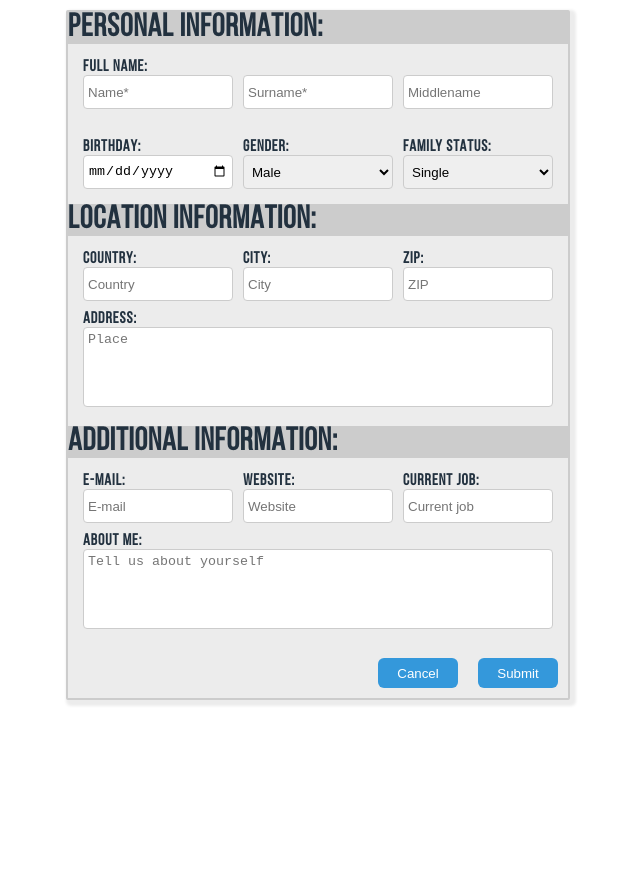
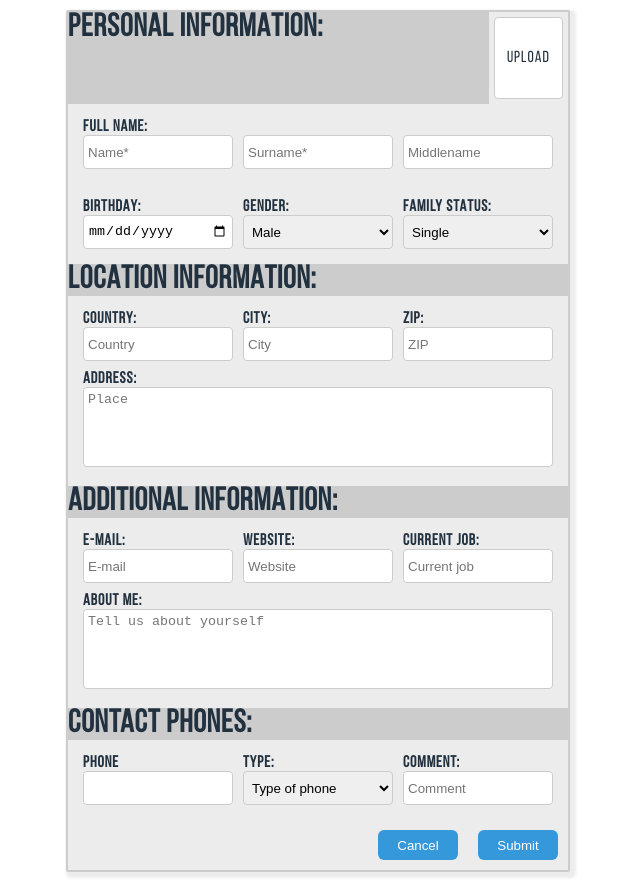
Before and after one commit to untael/contacts-frontend, a React (Create React App) app: page /create in a window 1280 px wide. Shown: the whole page, without its empty margins (76-716 px from the left). Before the commit the page ends 800 px from the top, so only its background shows below. Built offline with nearby package versions, Linux system fonts and the light colour scheme.

Commit message:
refactor (components): Minor

```diff
--- a/package.json
+++ b/package.json
@@ -8,9 +8,11 @@
     "react": "^16.4.2",
     "react-datepicker": "^1.6.0",
     "react-dom": "^16.4.2",
+    "react-input-mask": "^2.0.4",
     "react-redux": "^5.0.7",
     "react-router-dom": "^4.3.1",
-    "react-scripts": "1.1.5"
+    "react-scripts": "1.1.5",
+    "react-text-mask": "^5.4.3"
   },
   "scripts": {
     "start": "react-scripts start",
--- a/src/Components/ContactCreateForm/ContactCreateForm.js
+++ b/src/Components/ContactCreateForm/ContactCreateForm.js
@@ -4,12 +4,16 @@ import 'react-datepicker/dist/react-datepicker.css'
 import axios from 'axios'
 import UI from '../Popup/index'
 import Toast from '../Popup/toast'
+import '../Popup/popup.css'
+import InputMask from 'react-input-mask'
 
 class ContactCreateForm extends React.Component {
   constructor (props) {
     super(props)
     this.state = {
-      contact: {},
+      contact: {
+        // phones: [],
+      },
     }
   }
 
@@ -25,14 +29,21 @@ class ContactCreateForm extends React.Component {
     }
   }
 
-  updateList = () => {
-    this.props.updateList()
-  }
-
   handleInputChange = (event) => {
     const target = event.target
     const value = target.value
     const name = target.name
+    // console.log(name)
+    // console.log(value)
+    // if (name === 'number' || name === 'type' || name === 'comment') {
+    //   console.log('you are here')
+    //   this.setState({
+    //     contact: {
+    //       ...this.state.contact.phones, [name]: value,
+    //     },
+    //   })
+    //   console.log('state', this.state.contact)
+    // }
     if (value !== '') {
       this.setState({
         contact: {
@@ -49,11 +60,12 @@ class ContactCreateForm extends React.Component {
   }
 
   handleUploadFile = () => {
-    const fileInput = document.getElementById('file')
+    const fileInput = document.getElementById('image')
     fileInput.click()
   }
 
   handleSubmit = () => {
+    console.log(this.state.contact)
     if ((this.state.contact.name) && (this.state.contact.surname)) {
       UI.Toast.create(Toast.type.SUCCESS, 'Contact successfully created')
       const contact = this.state.contact
@@ -63,7 +75,7 @@ class ContactCreateForm extends React.Component {
     } else {
       UI.Toast.create(Toast.type.ERROR, 'Fill required fields')
     }
-    this.updateList
+    this.props.updateList()
   }
 
   render () {
@@ -74,10 +86,10 @@ class ContactCreateForm extends React.Component {
             <div className="contact-create-form__container__title">
               Personal information:
             </div>
-            {/*<div className="contact-create-form__avatar" onClick={this.handleUploadFile}>*/}
-            {/*Upload*/}
-            {/*</div>*/}
-            {/*<input id="file" type="file" className="contact-create-form__input__file"/>*/}
+            <div className="contact-create-form__avatar" onClick={this.handleUploadFile}>
+            Upload
+            </div>
+            <input name="image" id="image" type="file" className="contact-create-form__input__file" value={this.state.contact.image} onChange={this.handleInputChange}/>
           </div>
           <div className="contact-create-form__container__input-block">
             <div className="contact-create-form__container__input-block__item">
@@ -131,7 +143,7 @@ class ContactCreateForm extends React.Component {
             </div>
             <div className="contact-create-form__container__input-block__item__textarea">
               <label htmlFor="address" className="contact-create-form__label">Address:</label>
-              <textarea name="adress" id="address" placeholder="Place" className="contact-create-form__textarea" value={this.state.contact.address} onChange={this.handleInputChange}></textarea>
+              <textarea name="address" id="address" placeholder="Place" className="contact-create-form__textarea" value={this.state.contact.address} onChange={this.handleInputChange}></textarea>
             </div>
           </div>
           <div className="contact-create-form__container__title">
@@ -155,6 +167,34 @@ class ContactCreateForm extends React.Component {
               <textarea name="about" id="about" placeholder="Tell us about yourself" className="contact-create-form__textarea" value={this.state.contact.about} onChange={this.handleInputChange}></textarea>
             </div>
           </div>
+          <div className="contact-create-form__container__title">
+            Contact phones:
+          </div>
+          <div className="contact-create-form__container__input-block">
+            <div className="contact-create-form__container__input-block__item">
+              <label htmlFor="number" className="contact-create-form__label">Phone</label>
+              <InputMask
+                name="number"
+                id="number"
+                onChange={this.handleInputChange}
+                value={this.state.contact.phone}
+                className="contact-create-form__input"
+                mask="+375\(99)999-99-99"
+              />
+            </div>
+            <div className="contact-create-form__container__input-block__item">
+              <label htmlFor="type" className="contact-create-form__label">Type:</label>
+              <select name="type" className="contact-create-form__input__select" value={this.state.contact.phone} onChange={this.handleInputChange}>
+                <option disabled selected value="">Type of phone</option>
+                <option value="male">Home</option>
+                <option value="female">Mobile</option>
+              </select>
+            </div>
+            <div className="contact-create-form__container__input-block__item">
+              <label htmlFor="comment" className="contact-create-form__label">Comment:</label>
+              <input name="comment" id="comment" type="text" placeholder="Comment" className="contact-create-form__input" value={this.state.contact.phone} onChange={this.handleInputChange}/>
+            </div>
+          </div>
           <div>
             <button className="contact-create-form__button" onClick={this.handleSubmit}>
               Submit
--- a/src/Components/ContactDisplayForm/ContactDisplayForm.js
+++ b/src/Components/ContactDisplayForm/ContactDisplayForm.js
@@ -2,10 +2,6 @@ import React from 'react'
 import './styles.css'
 
 class ContactDisplayForm extends React.Component {
-  constructor () {
-    super()
-  }
-
   closeDisplay = () => {
     this.props.closeDisplay()
   }
--- a/src/Components/ContactExplorer/ContactExplorer.js
+++ b/src/Components/ContactExplorer/ContactExplorer.js
@@ -7,10 +7,6 @@ import ContactSearchForm from '../ContactSearchForm/ContactSearchForm'
 import ContactCreateForm from '../ContactCreateForm/ContactCreateForm'
 
 class ContactExplorer extends React.Component {
-  constructor (props) {
-    super(props)
-  }
-
   state = {
     requestSent: false,
     showSearch: false,
@@ -108,7 +104,7 @@ class ContactExplorer extends React.Component {
   }
 
   updateList = (сontactId) => {
-    // console.log(deletedContactId)
+    this.getContacts()
     this.setState((state) => ({
         contacts: state.contacts.filter(
           (contact) => contact.id !== сontactId),
--- a/src/Components/ContactListItem/styles.css
+++ b/src/Components/ContactListItem/styles.css
@@ -32,15 +32,26 @@
     color: #22313F;
     font-size: 14pt;
     font-weight: bold;
-
 }
 
 .contact-list-item__information__short-info {
     display: flex;
+    margin: 2px 0px;
+    flex-direction: column;
+}
+
+.contact-list-item__information__short-info__item {
+    display: flex;
+    align-items: flex-end;
     color: #22313F;
     font-size: 9pt;
     font-weight: bold;
-    margin: 2px 0px;
+    margin-right: 15px;
+    margin-top: 2px;
+}
+
+label {
+    font-size: 7pt;
 }
 
 .contact-list-item__avatar {
@@ -60,7 +71,8 @@
 .contact-list-item__dropdown {
     align-self: flex-start;
 }
-@media screen and (min-width: 640px){
+
+@media screen and (min-width: 640px) {
     .contact-list-item__body {
         width: 40%;
         min-width: 500px;
--- a/src/Components/Popup/popup.js
+++ b/src/Components/Popup/popup.js
@@ -24,5 +24,7 @@ Popup.prototype.getTemplate = function (id, type, style, message) {
 
 Popup.prototype.remove = function (id) {
   let element = document.getElementById(id)
-  element.parentNode.removeChild(element)
+  if (element) {
+    element.parentNode.removeChild(element)
+  }
 }
--- a/src/Components/Universal/Dropdown.js
+++ b/src/Components/Universal/Dropdown.js
@@ -34,18 +34,22 @@ class Dropdown extends React.Component {
     this.props.editContact()
   }
 
+  sendEmail = () => {
+    this.props.sendEmail()
+  }
+
   render () {
     return (
       <div className="dropdown__body">
         <div className="dropdown__container">
-          <img src={require('../Popup/icons/settings.png')} onClick={() => this.showDropdownMenu()}></img>
+          <img alt="settings" src={require('../Popup/icons/settings.png')} onClick={() => this.showDropdownMenu()}></img>
           {
             this.state.displayMenu ? (
               <ul className="dropdown__ul">
                 <li className="dropdown__li" onClick={() => this.editContact()}>
                   Edit
                 </li>
-                <li className="dropdown__li">
+                <li className="dropdown__li" onClick={() => this.sendEmail()}>
                   Send email
                 </li>
                 <li className="dropdown__li" onClick={() => this.deleteContact()}>
```
Also changed, not shown: src/Components/ContactListItem/ContactListItem.js (+24 -7 lines), 2 other files (tests, documents, lock files or other folders).
